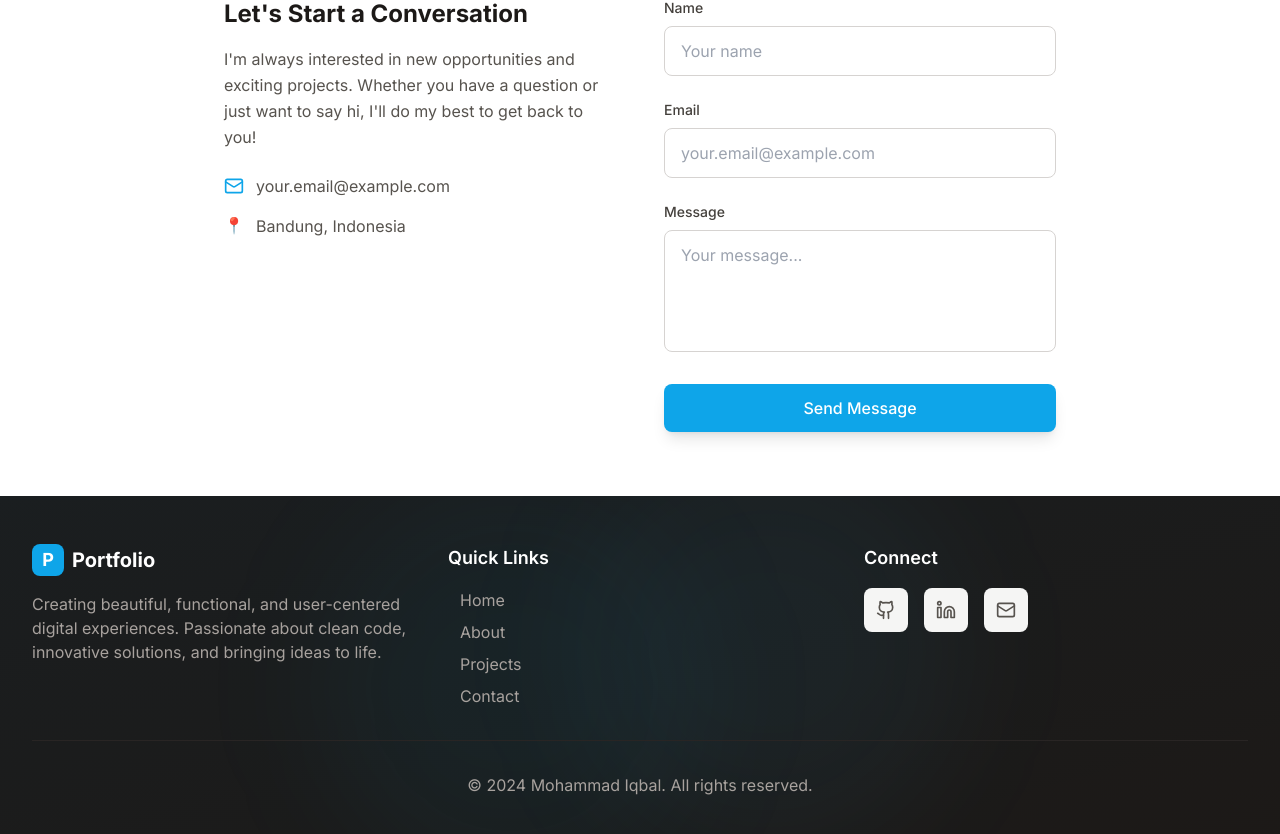
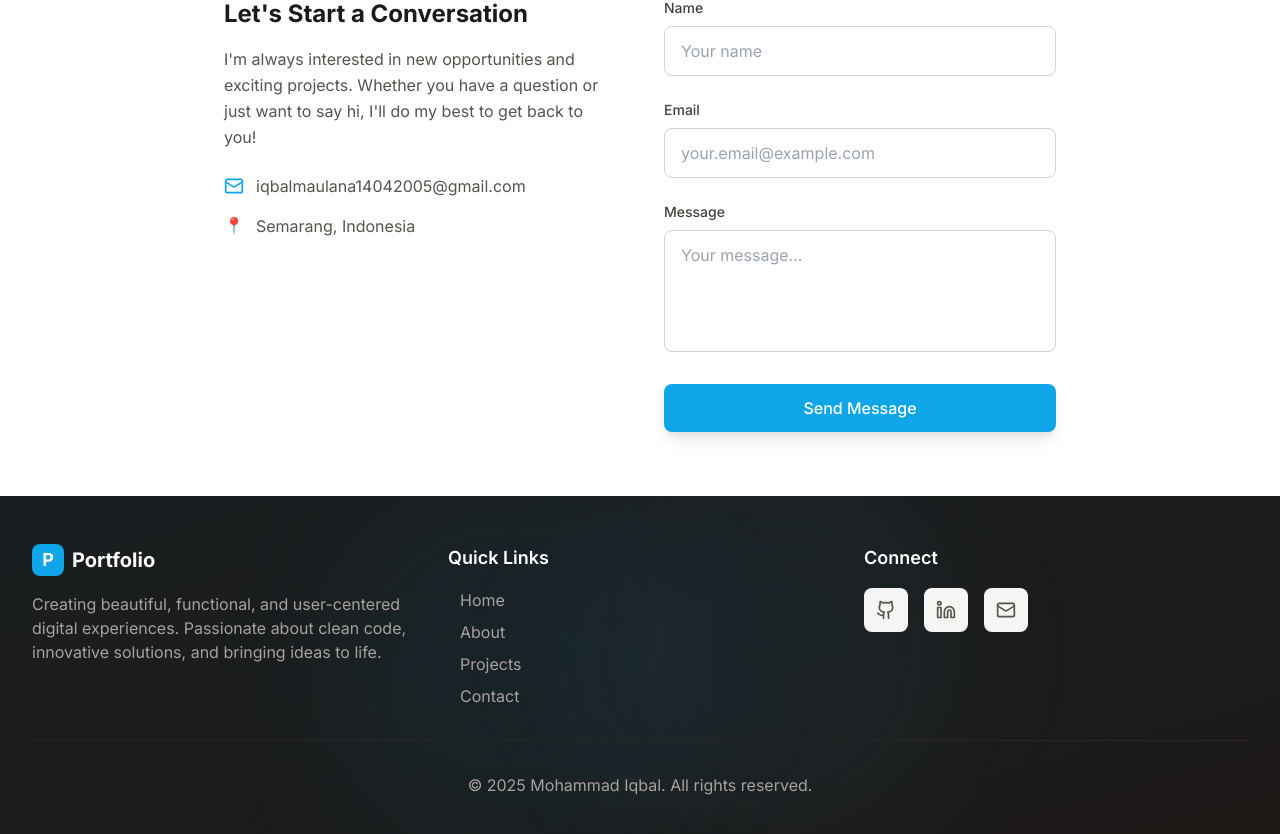
Before and after one commit to mohammaiIqbalMaulana/Web-Portofolio, a React (Vite) app: page / in a window 1280 px wide. Shown: the part 2518-3352 px from the top of the page. Built offline with nearby package versions, Linux system fonts and the light colour scheme.

Commit message:
mengisi portofolio

```diff
--- a/src/pages/SinglePageApp.tsx
+++ b/src/pages/SinglePageApp.tsx
@@ -509,7 +509,7 @@ const SinglePageAppContent: React.FC = () => {
                       <div className="flex items-center space-x-3">
                         <Mail className="w-4 h-4 sm:w-5 sm:h-5 text-primary-500 flex-shrink-0" />
                         <span className="text-sm sm:text-base text-secondary-600 dark:text-secondary-400">
-                          your.email@example.com
+                          iqbalmaulana14042005@gmail.com
                         </span>
                       </div>
                       <div className="flex items-center space-x-3">
@@ -517,7 +517,7 @@ const SinglePageAppContent: React.FC = () => {
                           📍
                         </span>
                         <span className="text-sm sm:text-base text-secondary-600 dark:text-secondary-400">
-                          Bandung, Indonesia
+                          Semarang, Indonesia
                         </span>
                       </div>
                     </div>
@@ -682,9 +682,9 @@ const SinglePageAppContent: React.FC = () => {
                   <h3 className="text-base sm:text-lg font-semibold text-white mb-4">Connect</h3>
                   <div className="flex space-x-3 sm:space-x-4">
                     {[
-                      { icon: Github, href: 'https://github.com', label: 'GitHub' },
-                      { icon: Linkedin, href: 'https://linkedin.com', label: 'LinkedIn' },
-                      { icon: Mail, href: 'mailto:your.email@example.com', label: 'Email' },
+                      { icon: Github, href: 'https://github.com/mohammaiIqbalMaulana', label: 'GitHub' },
+                      { icon: Linkedin, href: 'https://www.linkedin.com/in/mohammad-iqbalmaulana-93746a386/', label: 'LinkedIn' },
+                      { icon: Mail, href: 'mailto:iqbalmaulana14042005@gmail.com', label: 'Email' },
                     ].map((social) => {
                       const Icon = social.icon
                       return (
@@ -714,7 +714,7 @@ const SinglePageAppContent: React.FC = () => {
                 viewport={{ once: true }}
               >
                 <p className="text-secondary-400 text-sm sm:text-base">
-                  © 2024 Mohammad Iqbal. All rights reserved.
+                  © 2025 Mohammad Iqbal. All rights reserved.
                 </p>
               </motion.div>
             </div>
```
